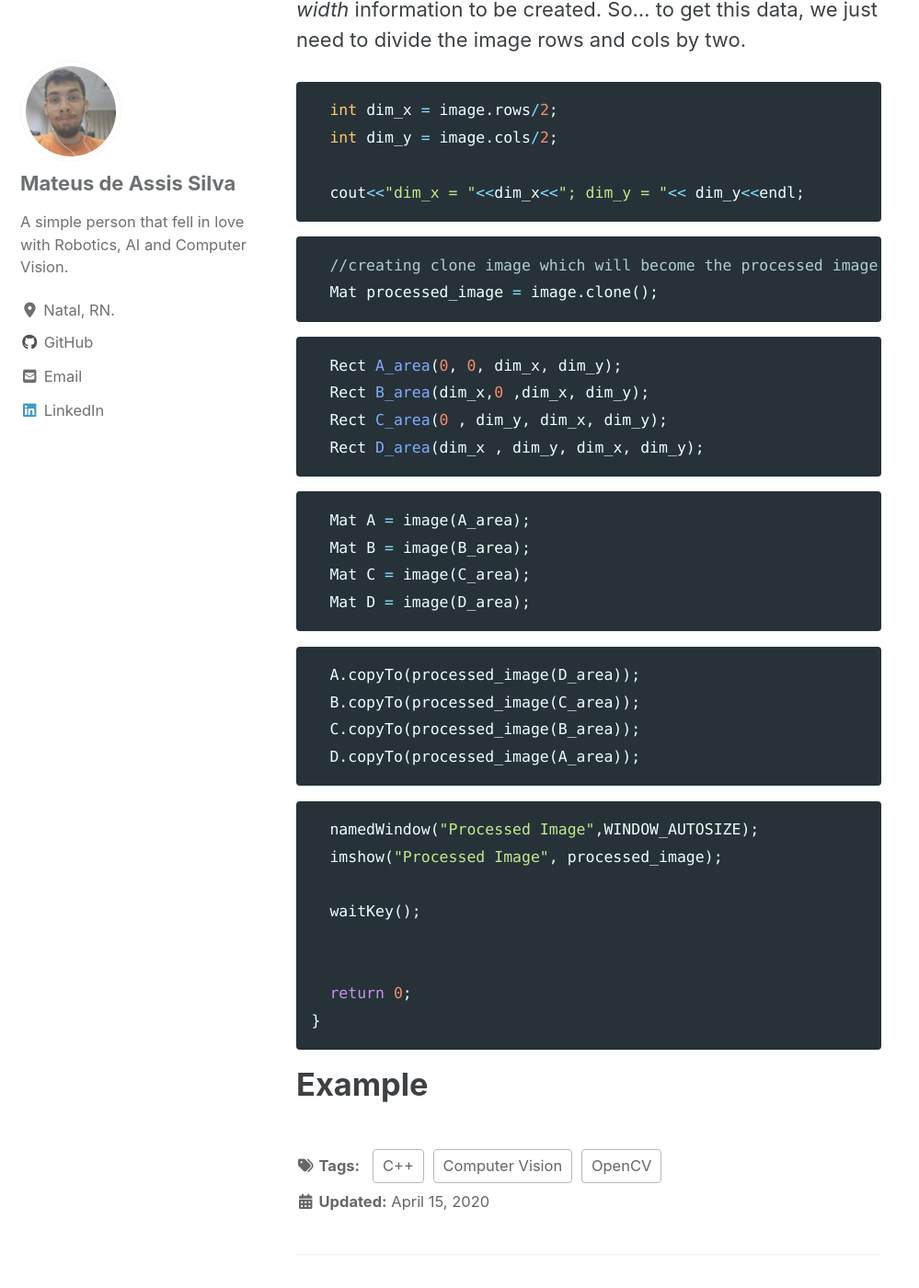
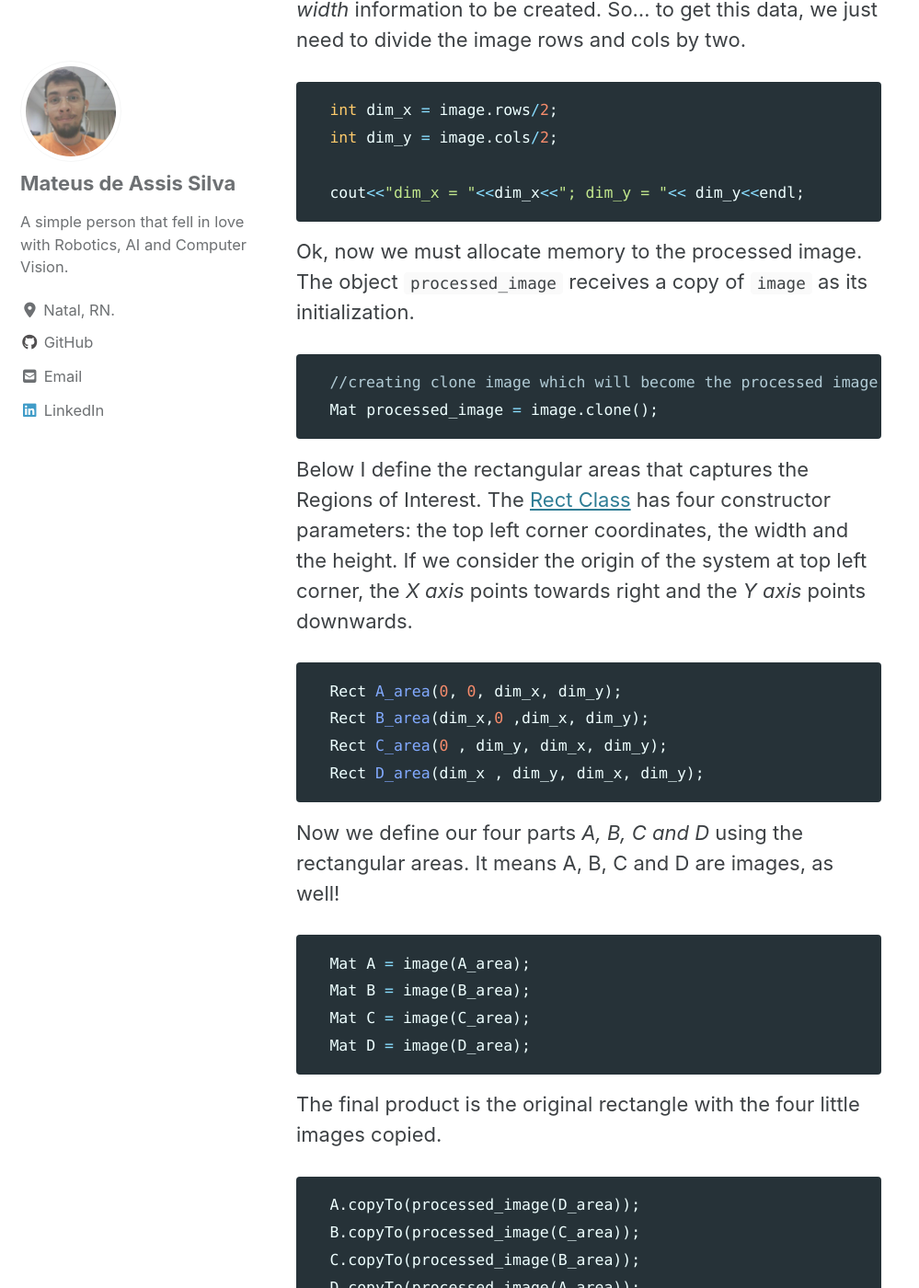
Before and after one commit to mtxslv/mtxslv.github.io, a Jekyll site: the page built from _posts/2020-04-15-opencv_basics_regions.md, in a window 1280 px wide and 1400 px high, scrolled down 2550 px. Shown: the whole window at 92% size, without its empty margins (0-999 px from the left). Built offline with Jekyll 4.4.1, drawn with Linux system fonts in a browser that asks for light colours; cached includes are drawn as plain includes; nearby versions of some CDN libraries; some of the changed text lies outside the part shown.

Commit message:
complete post

````diff
--- a/_posts/2020-04-15-opencv_basics_regions.md
+++ b/_posts/2020-04-15-opencv_basics_regions.md
@@ -81,7 +81,7 @@ We will create our _collage_  using Regions of Interest (ROI). I chose this way
 ```
 {% endraw %}
 
-
+Ok, now we must allocate memory to the processed image. The object `processed_image` receives a copy of `image` as its initialization.
 
 {% raw %}
 ```cpp
@@ -89,6 +89,8 @@ We will create our _collage_  using Regions of Interest (ROI). I chose this way
   Mat processed_image = image.clone();
 ```
 {% endraw %}
+
+Below I define the rectangular areas that captures the Regions of Interest. The [Rect Class](https://docs.opencv.org/3.4/d2/d44/classcv_1_1Rect__.html) has four constructor parameters: the top left corner coordinates, the width and the height. If we consider the origin of the system at top left corner, the _X axis_ points towards right and the _Y axis_ points downwards.
 
 {% raw %}
 ```cpp
@@ -99,6 +101,8 @@ We will create our _collage_  using Regions of Interest (ROI). I chose this way
 ```
 {% endraw %}
 
+Now we define our four parts _A, B, C and D_ using the rectangular areas. It means A, B, C and D are images, as well!
+
 {% raw %}
 ```cpp
   Mat A = image(A_area);
@@ -108,6 +112,8 @@ We will create our _collage_  using Regions of Interest (ROI). I chose this way
 ```
 {% endraw %}
 
+The final product is the original rectangle with the four little images copied.
+
 {% raw %}
 ```cpp
   A.copyTo(processed_image(D_area));
@@ -116,6 +122,8 @@ We will create our _collage_  using Regions of Interest (ROI). I chose this way
   D.copyTo(processed_image(A_area));
 ```
 {% endraw %}
+
+The process is done! We just need to show the processed picture.
 
 {% raw %}
 ```cpp
@@ -132,3 +140,19 @@ We will create our _collage_  using Regions of Interest (ROI). I chose this way
 
 
 # Example
+
+One example of code run can be seen below.
+
+<img src="{{ site.url }}{{ site.baseurl }}/images/posts_images/2020-04-15-opencv_basics_regions/running.png" alt="">
+
+And here we can see, at the left, the original image, and at the right, the processed one.
+
+<figure class="half">
+    <a href="/assets/images/image-filename-1-large.jpg"><img src="/images/posts_images/2020-04-12-opencv_basics/biel.png"></a>
+    <a href="/assets/images/image-filename-2-large.jpg"><img src="/images/posts_images/2020-04-15-opencv_basics_regions/processed_image.jpg"></a>
+    <figcaption>Original and Processed images.</figcaption>
+</figure>
+
+# Conclusion
+
+The code explained in this post can be found [here](https://github.com/mtxslv/dca0445_dip/blob/master/exercises/trocaregioes.cpp). There may be some trash I didn't removed. Anyway... thanks for reading!
````
